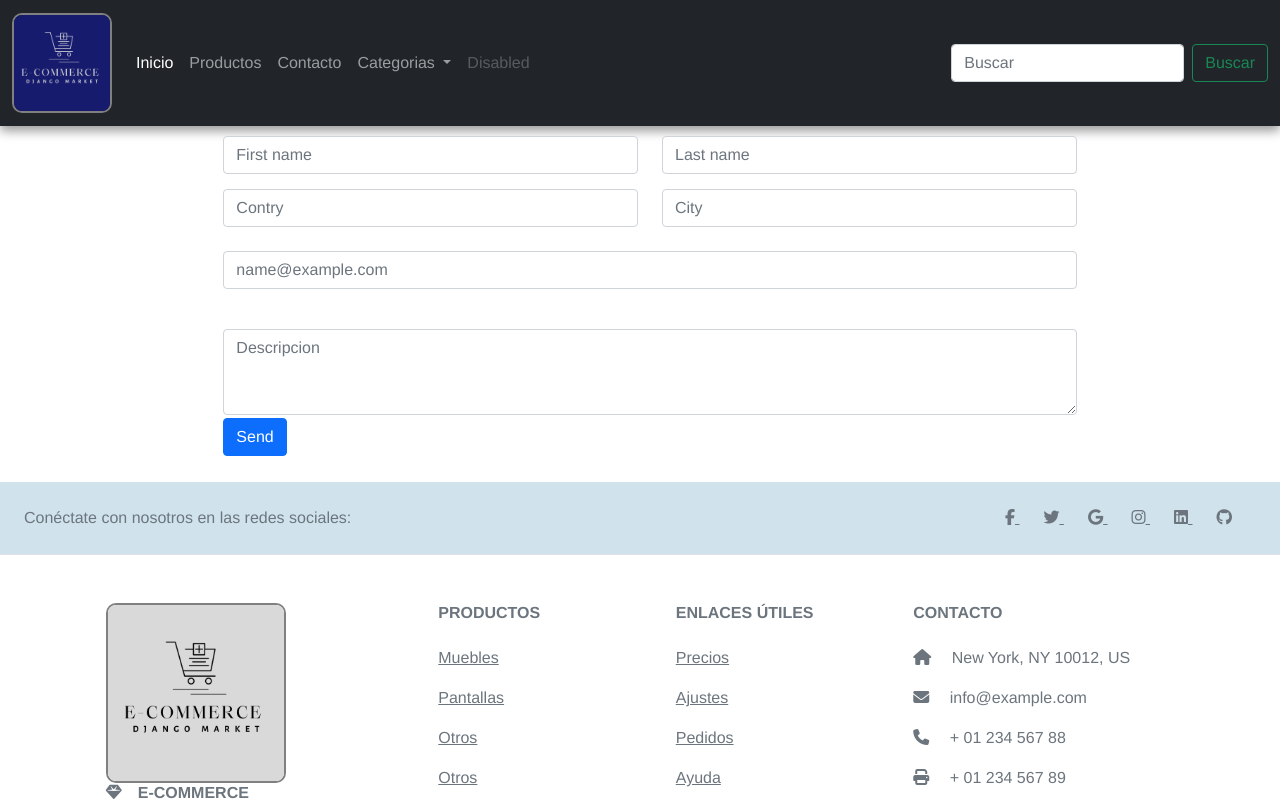
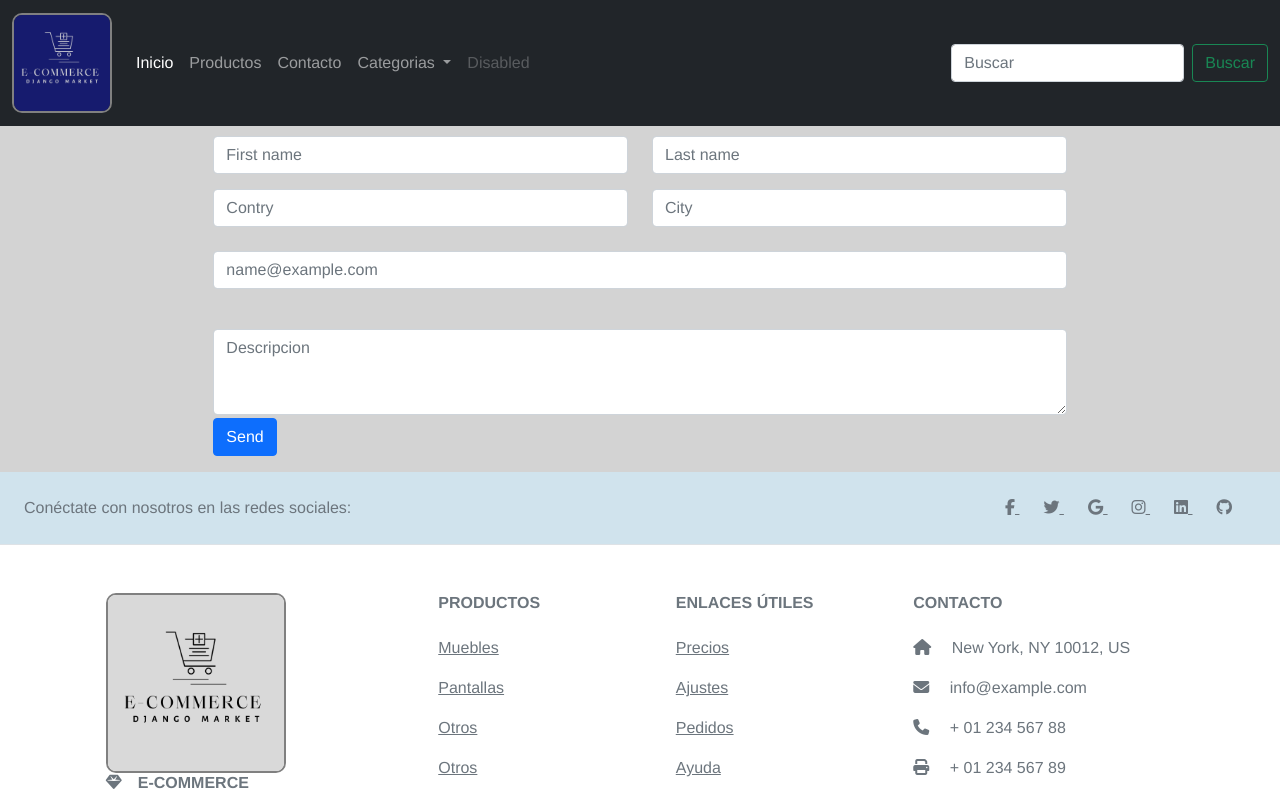
Before and after one commit to DiegoGomezcor4/proyectodjango, a Django app: page /contacto/ in a window 1280 px wide. Shown: the top 800 px of the page. Run offline with Django 4.2, Linux system fonts and the light colour scheme; some libraries are stand-ins or nearby versions.

Commit message:
cambio de colores

```diff
--- a/core/static/css/contact.css
+++ b/core/static/css/contact.css
@@ -1,5 +1,5 @@
 
 .formulario {
-    margin: 10px;
-    /* background-color: gray */
+    background-color: lightgray;
+    padding-top: 10px;
 }
--- a/core/static/css/style.css
+++ b/core/static/css/style.css
@@ -6,7 +6,7 @@
 }
 
 header {
-    box-shadow: 0 5px 10px rgba(0, 0, 0, 0.4);
+    box-shadow: 0 5px 5px rgba(0, 0, 0, 0.4);
   }
 
 .logo {
```
